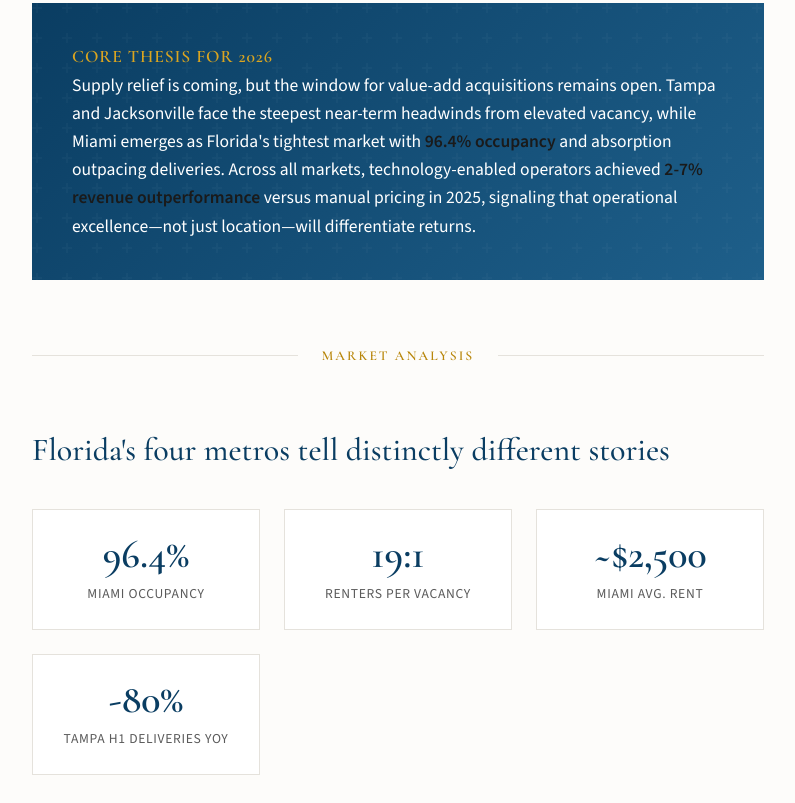
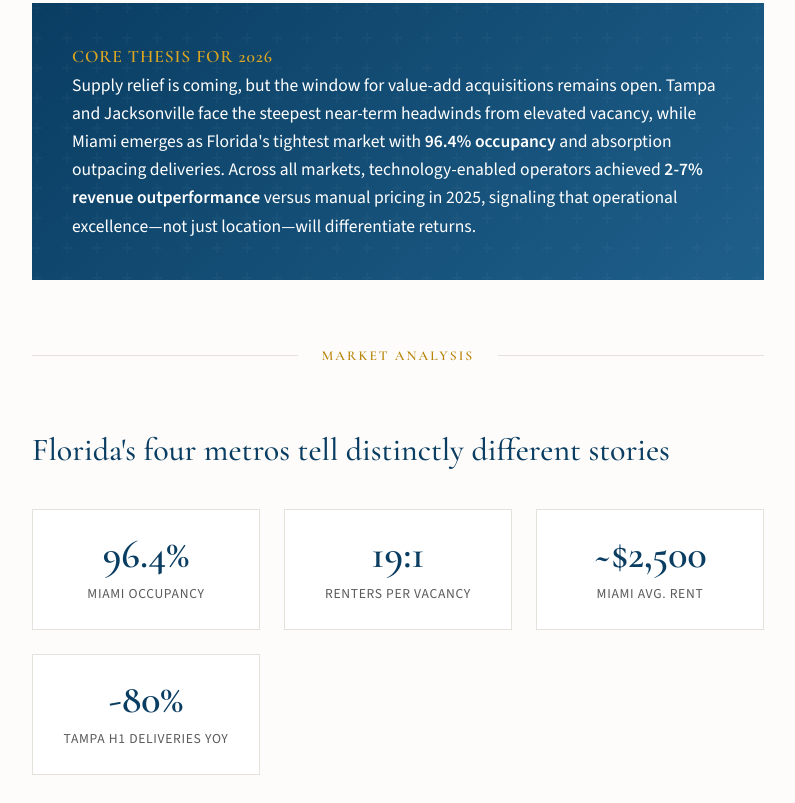
Before and after one commit to Nandobr/florida-investor-guide-2026, a plain HTML site: page index.html in a window 1280 px wide. Shown: the part 977-1780 px from the top of the page, without its empty margins (242-1037 px from the left). Drawn offline with nearby package versions, Linux system fonts and the light colour scheme.

Commit message:
Improve callout text contrast

```diff
--- a/index.html
+++ b/index.html
@@ -302,6 +302,10 @@
             font-size: 1.1rem;
             line-height: 1.6;
             margin-bottom: 0;
+        }
+
+        .callout strong {
+            color: #fff;
         }
 
         /* Highlight Box */
```
